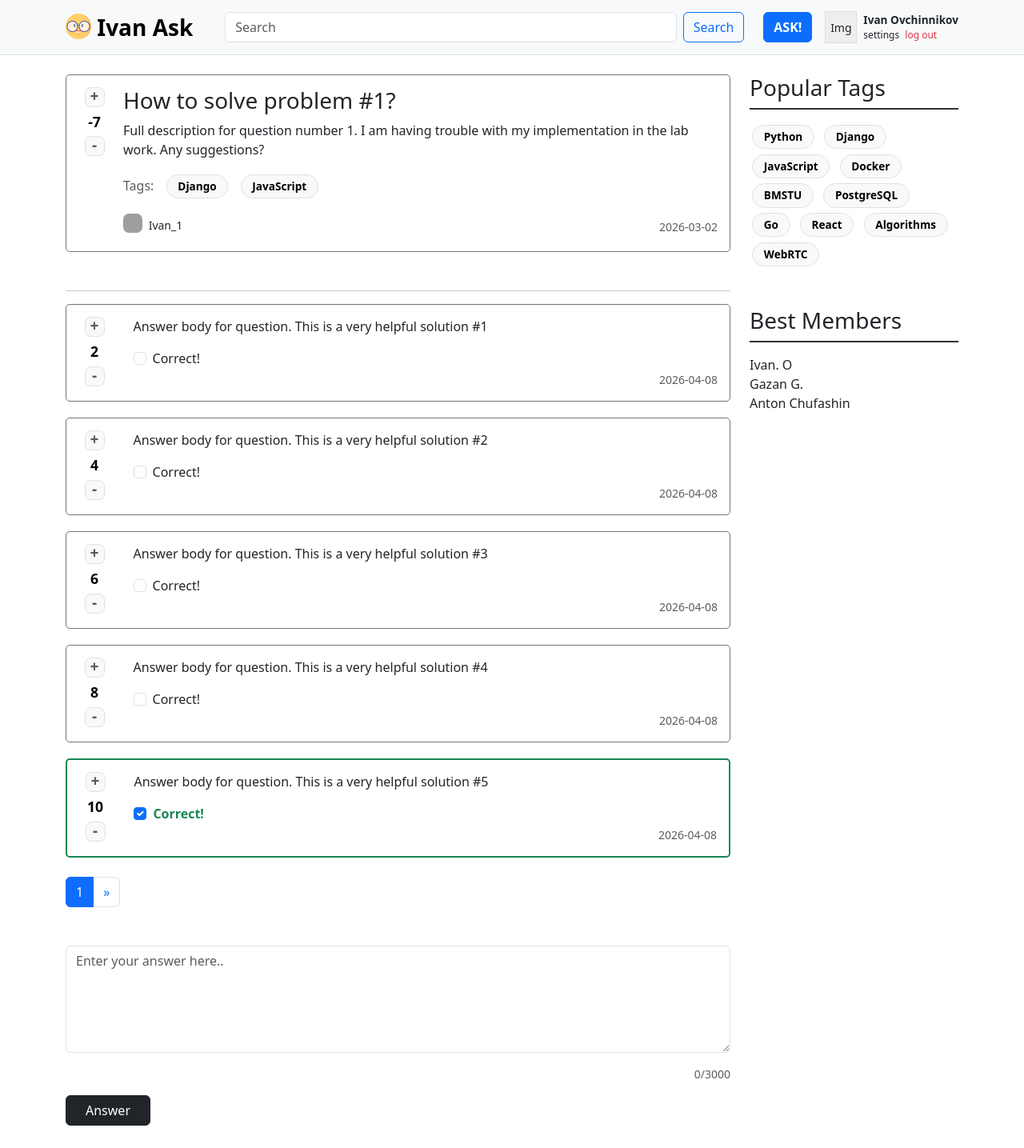
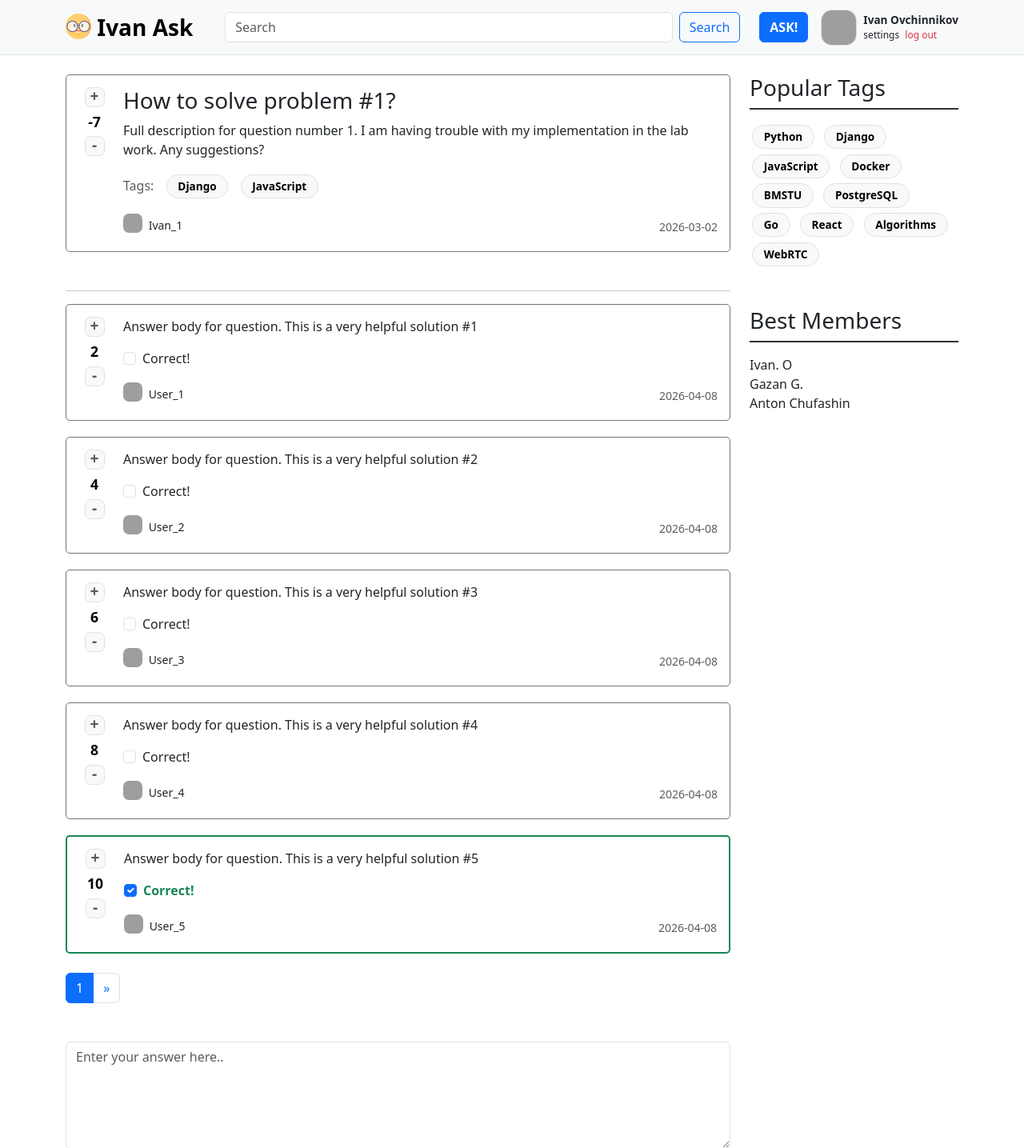
Before and after one commit to Oven29/2026-VK-EDU-Web-11-Ovchinnikov-I, a Django app: page /question/1/ in a window 1280 px wide. Shown: the top 1435 px of the page at 80% size. Run offline with Django 5.2, Linux system fonts and the light colour scheme; some libraries are stand-ins or nearby versions; grey boxes are pictures that could not be loaded.

Commit message:
style: update avatar-box, answer cards styles; add ME in "fish" data (#2)

```diff
--- a/questions/static/questions/css/main.css
+++ b/questions/static/questions/css/main.css
@@ -58,16 +58,19 @@ a:hover {
     transform: translateY(-1px);
 }
 
-.question-card {
+.question-card,
+.answer-card {
     border: 1px solid var(--secondary-color);
     padding: 15px;
     margin-bottom: 20px;
     border-radius: 5px;
     transition: shadow 0.2s ease;
+    word-break: break-word;
 }
 
-.question-card:hover {
-    box-shadow: 0 2px 8px rgba(0, 0, 0, 0.1);
+.question-card:hover,
+.answer-card:hover {
+    box-shadow: 0 2px 8px rgba(0, 0, 0, 0.2);
 }
 
 .question-title,
@@ -152,10 +155,12 @@ a:hover {
 }
 
 .avatar-box {
-    width: 80px;
-    height: 80px;
+    width: 45px;
+    height: 45px;
     background: #eee;
     border: 1px solid #ddd;
+    border-radius: 30%;
+    flex-shrink: 0;
 }
 
 .avatar-box-sm {
@@ -172,13 +177,6 @@ footer {
     margin-top: 40px;
 }
 
-.answer-card {
-    border: 1px solid var(--secondary-color);
-    padding: 15px;
-    margin-bottom: 20px;
-    border-radius: 5px;
-}
-
 .correct-answer {
     border: 2px solid #198754 !important;
 }
--- a/questions/templates/questions/base.html
+++ b/questions/templates/questions/base.html
@@ -28,10 +28,9 @@
             <div class="d-flex align-items-center">
                 <a href="{% url 'ask' %}" class="btn btn-primary me-3 fw-bold">ASK!</a>
                 <div class="d-flex align-items-center">
-                    <div class="avatar-box me-2 d-flex align-items-center justify-content-center"
-                        style="width: 40px; height: 40px;">
-                        <small>Img</small>
-                    </div>
+                    <a class="me-2" href="{{ me.profile_path }}">
+                        <img src="{{ me.profile_photo }}" alt="{{ me.name }}" class="avatar-box">
+                    </a>
                     <div>
                         <div class="fw-bold" style="font-size: 0.85rem;">Ivan Ovchinnikov</div>
                         <div style="font-size: 0.75rem;">
@@ -64,7 +63,7 @@
                     <h3 class="sidebar-title">Best Members</h3>
                     <ul class="list-unstyled">
                         {% for member in best_members %}
-                            <li><a href="{{ member.profile_path }}" class="text-decoration-none">{{ member.name }}</a></li>
+                        <li><a href="{{ member.profile_path }}" class="text-decoration-none">{{ member.name }}</a></li>
                         {% endfor %}
                     </ul>
                 </div>
--- a/questions/templates/questions/question.html
+++ b/questions/templates/questions/question.html
@@ -44,12 +44,12 @@
 <div class="answers-list">
     {% for answer in answers %}
     <div class="answer-card {% if answer.is_correct %}correct-answer{% endif %}">
-        <div class="row">
-            <div class="col-1 text-center">
+        <div class="row g-3">
+            <div class="col-auto text-center">
                 {% include 'questions/components/rating.html' with rating=answer.rating %}
             </div>
 
-            <div class="col-11">
+            <div class="col">
                 <p>{{ answer.content }}</p>
 
                 <div class="form-check d-inline-block">
@@ -59,9 +59,22 @@
                         for="correct1">Correct!</label>
                 </div>
 
-                <div class="text-end text-muted">
-                    <small>{{ answer.created_at }}</small>
+                <div class="d-flex justify-content-between align-items-center mt-3 flex-wrap gap-1">
+                    <div>
+                        <small>
+                            <a href="{{ answer.author.profile_path }}" class="fw-medium">
+                                <img src="{{ answer.author.profile_photo }}" alt="{{ answer.author.name }}"
+                                    class="avatar-box-sm me-1 mb-2">
+                                {{ answer.author.name }}
+                            </a>
+                        </small>
+                    </div>
+
+                    <div class="text-muted">
+                        <small>{{ answer.created_at }}</small>
+                    </div>
                 </div>
+
             </div>
 
         </div>
--- a/questions/views.py
+++ b/questions/views.py
@@ -58,10 +58,17 @@ BEST_MEMBERS = [
     }
 ]
 
+ME = {
+    "name": "Ivan. O",
+    "profile_path": "#",
+    "profile_photo": "https://i.yapx.ru/dkv1w.jpg",
+}
+
 
 def index(request):
     page_obj = paginate(QUESTIONS, request, per_page=10)
     context = {
+        'me': ME,
         'questions': page_obj,
         'tags': TAGS[:10],
         'best_members': BEST_MEMBERS,
@@ -78,6 +85,7 @@ def question(request, pk: int):
 
     page_obj = paginate(ANSWERS, request, per_page=5)
     context = {
+        'me': ME,
         'question': question,
         'answers': page_obj,
         'tags': TAGS[:10],
@@ -89,6 +97,7 @@ def question(request, pk: int):
 
 def ask(request):
     context = {
+        'me': ME,
         'best_members': BEST_MEMBERS,
     }
 
@@ -99,6 +108,7 @@ def tag(request, tag: str):
     questions = [q for q in QUESTIONS if tag in q['tags']]
     page_obj = paginate(questions, request, per_page=10)
     context = {
+        'me': ME,
         'questions': page_obj,
         'tag': tag,
         'tags': TAGS[:10],
@@ -113,6 +123,7 @@ def hot(request):
     questions = sorted(QUESTIONS, key=lambda q: q['rating'], reverse=True)
     page_obj = paginate(questions, request, per_page=10)
     context = {
+        'me': ME,
         'questions': page_obj,
         'tags': TAGS[:10],
         'hot': True,
```
Also changed, not shown: core/views.py (+10 -1 lines).
